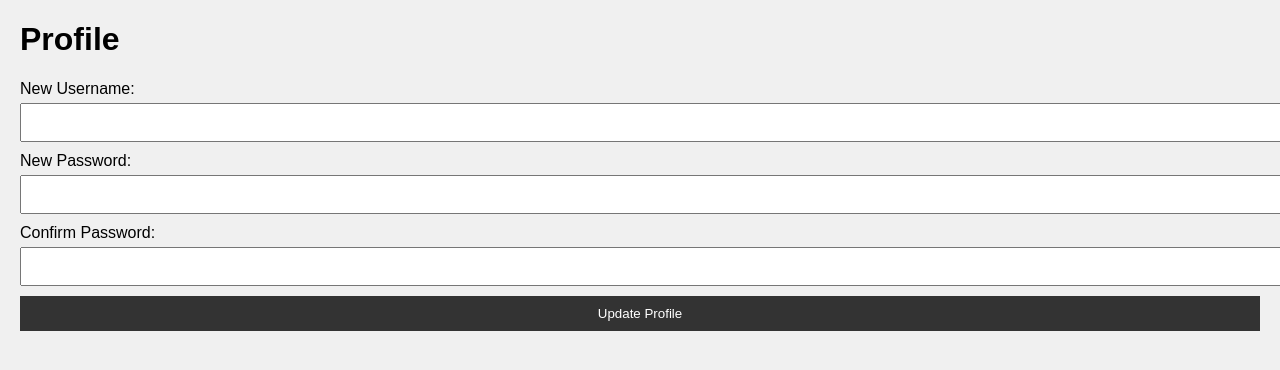
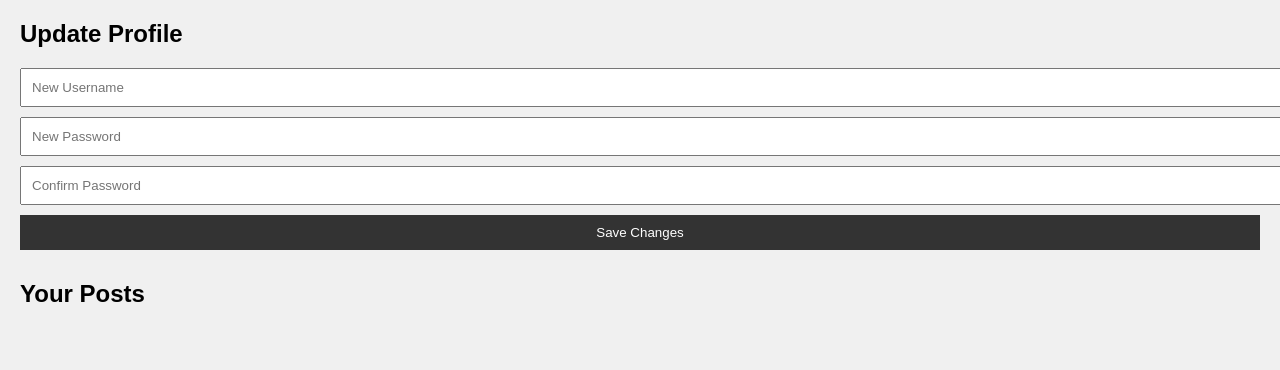
Before and after one commit to DiscuSauce/DiscuSauce, a Flask app: page /profile in a window 1280 px wide. Shown: the part 38-408 px from the top of the page. Run offline with Flask 2, Linux system fonts and the light colour scheme; the visitor is signed in with stand-in values (Sample User, id 1); data that the repository does not hold is empty.

Commit message:
Update profile.html

```diff
--- a/templates/profile.html
+++ b/templates/profile.html
@@ -1,14 +1,30 @@
-{% extends "base.html" %}
+{% extends 'base.html' %}
+
 {% block title %}Profile{% endblock %}
+
 {% block content %}
-<h1>Profile</h1>
-<form action="{{ url_for('profile') }}" method="post">
-    <label for="new_username">New Username:</label>
-    <input type="text" id="new_username" name="new_username">
-    <label for="new_password">New Password:</label>
-    <input type="password" id="new_password" name="new_password">
-    <label for="confirm_password">Confirm Password:</label>
-    <input type="password" id="confirm_password" name="confirm_password">
-    <button type="submit">Update Profile</button>
-</form>
+<section>
+    <h2>Update Profile</h2>
+    <form action="{{ url_for('profile') }}" method="post">
+        <input type="text" name="new_username" placeholder="New Username">
+        <input type="password" name="new_password" placeholder="New Password">
+        <input type="password" name="confirm_password" placeholder="Confirm Password">
+        <button type="submit" class="btn btn-primary"><i class="fas fa-save"></i> Save Changes</button>
+    </form>
+</section>
+<section>
+    <h2>Your Posts</h2>
+    <ul class="post-list">
+        {% for post in posts %}
+        <li class="post">
+            <p>{{ post.content }}</p>
+            <div class="post-actions">
+                <a href="{{ url_for('delete_post', post_id=post.id) }}" class="btn btn-danger">
+                    <i class="fas fa-trash-alt"></i> Delete
+                </a>
+            </div>
+        </li>
+        {% endfor %}
+    </ul>
+</section>
 {% endblock %}
```
